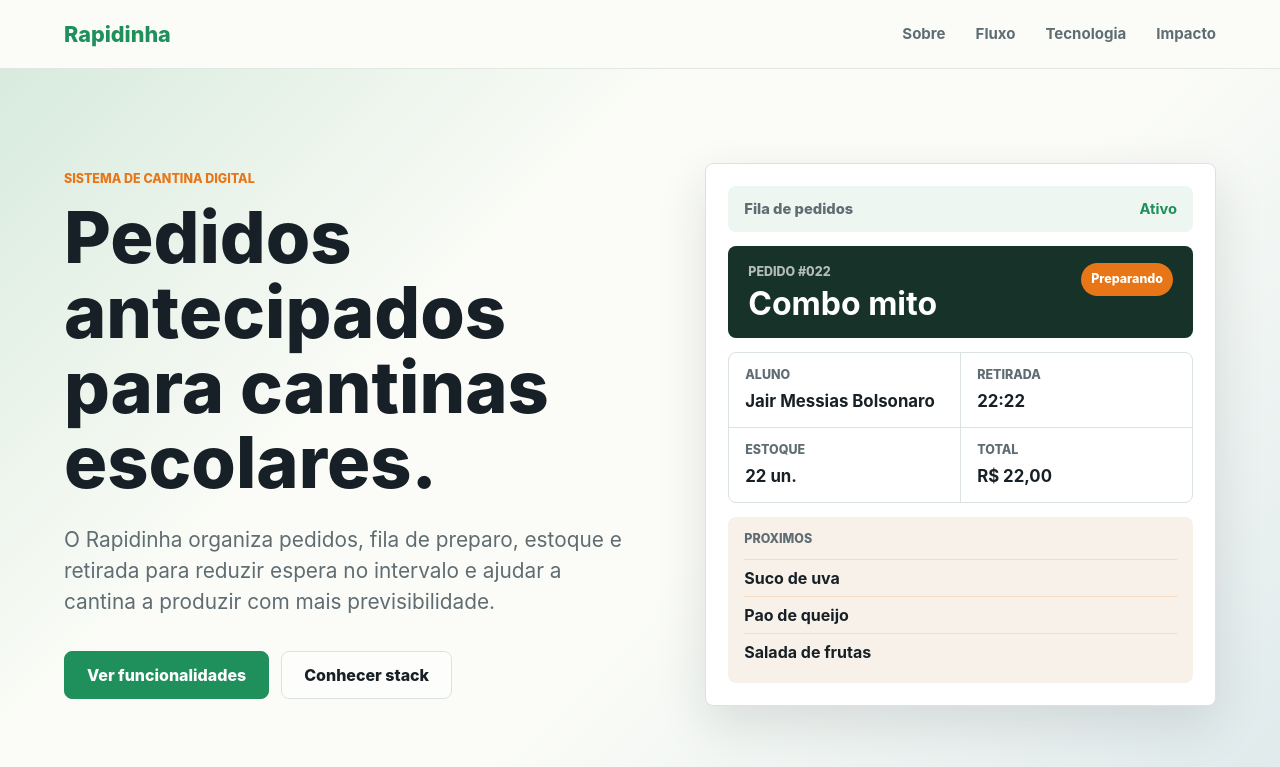
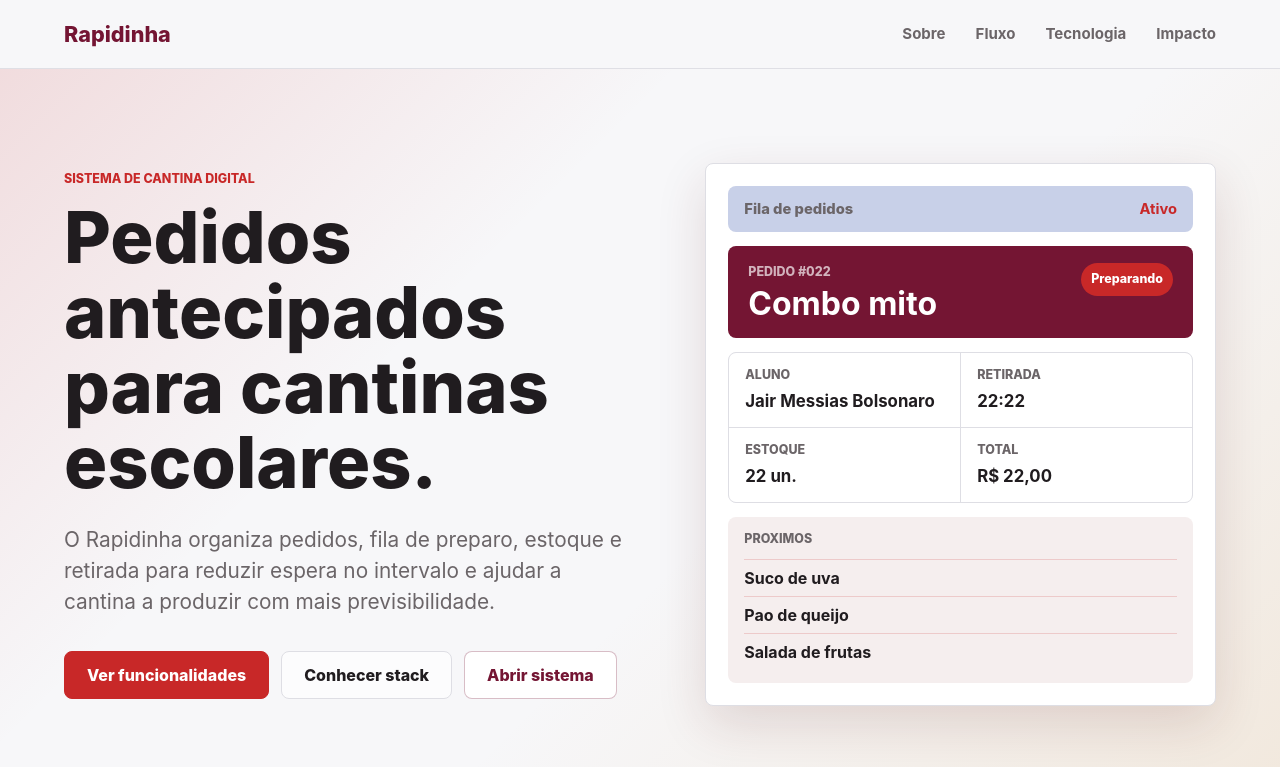
Before and after one commit to joaonavari/rapidinha-home, a React (Create React App) app: page / in a window 1280 px wide. Shown: the top 767 px of the page. Built offline with nearby package versions, Linux system fonts and the light colour scheme.

Commit message:
Apply PDF prototype palette to home

```diff
--- a/public/index.html
+++ b/public/index.html
@@ -4,7 +4,7 @@
     <meta charset="utf-8" />
     <link rel="icon" href="%PUBLIC_URL%/favicon.ico" />
     <meta name="viewport" content="width=device-width, initial-scale=1" />
-    <meta name="theme-color" content="#1f8f5b" />
+    <meta name="theme-color" content="#c82828" />
     <meta
       name="description"
       content="Rapidinha, sistema de cantina digital para pedidos antecipados e gestao de estoque."
--- a/src/App.css
+++ b/src/App.css
@@ -1,14 +1,16 @@
 :root {
-  --ink: #172026;
-  --muted: #5f6d73;
-  --paper: #fbfcf7;
+  --ink: #201c1f;
+  --muted: #6b6568;
+  --paper: #f7f7f9;
   --surface: #ffffff;
-  --line: #dbe3df;
-  --green: #1f8f5b;
-  --blue: #226f9f;
-  --orange: #e87516;
-  --red: #c83d3d;
-  --shadow: 0 18px 50px rgba(23, 32, 38, 0.12);
+  --line: #dedee4;
+  --red: #c82828;
+  --red-dark: #a91f26;
+  --red-soft: #f4dddd;
+  --wine: #741533;
+  --gold: #d8a45d;
+  --cool-soft: #c8d0e8;
+  --shadow: 0 18px 50px rgba(90, 31, 31, 0.14);
 }
 
 * {
@@ -46,14 +48,14 @@ a {
   gap: 24px;
   width: 100%;
   padding: 18px clamp(18px, 5vw, 72px);
-  background: rgba(251, 252, 247, 0.92);
-  border-bottom: 1px solid rgba(219, 227, 223, 0.8);
+  background: rgba(247, 247, 249, 0.94);
+  border-bottom: 1px solid rgba(222, 222, 228, 0.92);
   backdrop-filter: blur(16px);
 }
 
 .brand {
   flex: 0 0 auto;
-  color: var(--green);
+  color: var(--wine);
   font-size: 1.35rem;
   font-weight: 800;
   letter-spacing: 0;
@@ -76,7 +78,7 @@ a {
 
 .site-nav a:hover,
 .site-nav a:focus-visible {
-  color: var(--green);
+  color: var(--red);
 }
 
 .hero-section {
@@ -87,8 +89,8 @@ a {
   min-height: calc(100vh - 72px);
   padding: clamp(42px, 6vw, 58px) clamp(18px, 5vw, 72px) clamp(40px, 5vw, 56px);
   background:
-    linear-gradient(135deg, rgba(31, 143, 91, 0.16), transparent 34%),
-    linear-gradient(315deg, rgba(34, 111, 159, 0.13), transparent 42%),
+    linear-gradient(135deg, rgba(200, 40, 40, 0.13), transparent 34%),
+    linear-gradient(315deg, rgba(216, 164, 93, 0.18), transparent 42%),
     var(--paper);
 }
 
@@ -99,7 +101,7 @@ a {
 .eyebrow,
 .section-label {
   margin: 0 0 12px;
-  color: var(--orange);
+  color: var(--red);
   font-size: 0.78rem;
   font-weight: 800;
   letter-spacing: 0;
@@ -135,7 +137,8 @@ a {
 }
 
 .primary-action,
-.secondary-action {
+.secondary-action,
+.external-action {
   display: inline-flex;
   align-items: center;
   justify-content: center;
@@ -149,8 +152,8 @@ a {
 
 .primary-action {
   color: #ffffff;
-  background: var(--green);
-  border: 1px solid var(--green);
+  background: var(--red);
+  border: 1px solid var(--red);
 }
 
 .secondary-action {
@@ -159,11 +162,30 @@ a {
   border: 1px solid var(--line);
 }
 
+.external-action {
+  color: var(--wine);
+  background: #ffffff;
+  border: 1px solid rgba(116, 21, 51, 0.28);
+}
+
 .primary-action:hover,
 .secondary-action:hover,
+.external-action:hover,
 .primary-action:focus-visible,
-.secondary-action:focus-visible {
+.secondary-action:focus-visible,
+.external-action:focus-visible {
   transform: translateY(-2px);
+}
+
+.primary-action:hover,
+.primary-action:focus-visible {
+  background: var(--red-dark);
+  border-color: var(--red-dark);
+}
+
+.external-action:hover,
+.external-action:focus-visible {
+  background: var(--red-soft);
 }
 
 .app-preview {
@@ -190,13 +212,13 @@ a {
   gap: 14px;
   padding: 12px 16px;
   color: var(--muted);
-  background: #eef6f1;
+  background: var(--cool-soft);
   font-size: 0.92rem;
   font-weight: 800;
 }
 
 .preview-header strong {
-  color: var(--green);
+  color: var(--red);
 }
 
 .order-card {
@@ -206,7 +228,7 @@ a {
   gap: 18px;
   margin-top: 14px;
   padding: 17px 20px;
-  background: #173229;
+  background: var(--wine);
   color: #ffffff;
 }
 
@@ -234,7 +256,7 @@ a {
   flex: 0 0 auto;
   padding: 7px 10px;
   color: #ffffff;
-  background: var(--orange);
+  background: var(--red);
   border-radius: 999px;
   font-size: 0.78rem;
   font-weight: 800;
@@ -265,7 +287,7 @@ a {
 .queue-list {
   margin-top: 14px;
   padding: 13px 16px;
-  background: #f7f1e9;
+  background: #f5eeee;
 }
 
 .queue-list span {
@@ -283,7 +305,7 @@ a {
   gap: 12px;
   margin: 0;
   padding: 6px 0;
-  border-top: 1px solid rgba(232, 117, 22, 0.18);
+  border-top: 1px solid rgba(200, 40, 40, 0.18);
   font-weight: 750;
 }
 
@@ -305,7 +327,7 @@ a {
 }
 
 .benefit-strip strong {
-  color: var(--blue);
+  color: var(--red);
   font-size: clamp(1.1rem, 2vw, 1.35rem);
 }
 
@@ -364,7 +386,7 @@ a {
 
 .feature-card h3 {
   margin: 0 0 12px;
-  color: var(--green);
+  color: var(--red);
   font-size: 1.2rem;
 }
 
@@ -374,7 +396,7 @@ a {
 }
 
 .workflow-section {
-  background: #eef6f1;
+  background: #f2f2f5;
 }
 
 .workflow-list {
@@ -390,14 +412,14 @@ a {
   min-height: 180px;
   padding: 24px;
   background: #ffffff;
-  border: 1px solid rgba(31, 143, 91, 0.22);
+  border: 1px solid rgba(200, 40, 40, 0.2);
   border-radius: 8px;
 }
 
 .workflow-list span {
   display: inline-block;
   margin-bottom: 34px;
-  color: var(--orange);
+  color: var(--red);
   font-size: 0.88rem;
   font-weight: 900;
 }
@@ -436,7 +458,7 @@ a {
 
 .impact-section {
   align-items: center;
-  background: #f7f1e9;
+  background: #f5eeee;
 }
 
 .color-system {
@@ -453,20 +475,22 @@ a {
   font-weight: 850;
 }
 
-.color-chip.green {
-  background: var(--green);
+.color-chip.red {
+  background: var(--red);
 }
 
-.color-chip.blue {
-  background: var(--blue);
+.color-chip.soft {
+  color: var(--ink);
+  background: #e9e9ee;
 }
 
-.color-chip.orange {
-  background: var(--orange);
+.color-chip.wine {
+  background: var(--wine);
 }
 
-.color-chip.red {
-  background: var(--red);
+.color-chip.gold {
+  color: var(--ink);
+  background: var(--gold);
 }
 
 .site-footer {
@@ -480,7 +504,7 @@ a {
 }
 
 .site-footer strong {
-  color: #8fe0b3;
+  color: #f1c78a;
   font-size: 1.1rem;
 }
 
--- a/src/App.js
+++ b/src/App.js
@@ -85,6 +85,14 @@ function App() {
               </a>
               <a className="secondary-action" href="#tecnologia">
                 Conhecer stack
+              </a>
+              <a
+                className="external-action"
+                href="https://digital-flavor-v2.vercel.app/login"
+                target="_blank"
+                rel="noreferrer"
+              >
+                Abrir sistema
               </a>
             </div>
           </div>
@@ -207,16 +215,16 @@ function App() {
             <h2>Mais eficiencia para a cantina, menos desperdicio para a escola.</h2>
             <p>
               O projeto conversa com consumo responsavel ao usar previsao de pedidos e controle de
-              estoque para reduzir sobra de alimentos. As cores tambem ajudam a leitura: verde para
-              sustentabilidade, azul para operacao, laranja para acao de compra e vermelho para
-              riscos de estoque.
+              estoque para reduzir sobra de alimentos. A home agora segue a prototipagem do
+              documento: vermelho como cor principal, cinza claro para superficies, vinho para
+              identidade e dourado como destaque de apoio.
             </p>
           </div>
           <div className="color-system" aria-label="Sistema de cores do produto">
-            <span className="color-chip green">Sustentabilidade</span>
-            <span className="color-chip blue">Operacao</span>
-            <span className="color-chip orange">Compra</span>
-            <span className="color-chip red">Risco</span>
+            <span className="color-chip red">Vermelho principal</span>
+            <span className="color-chip soft">Cinza claro</span>
+            <span className="color-chip wine">Vinho do logo</span>
+            <span className="color-chip gold">Dourado de apoio</span>
           </div>
         </section>
       </main>
```
Also changed, not shown: public/manifest.json.
